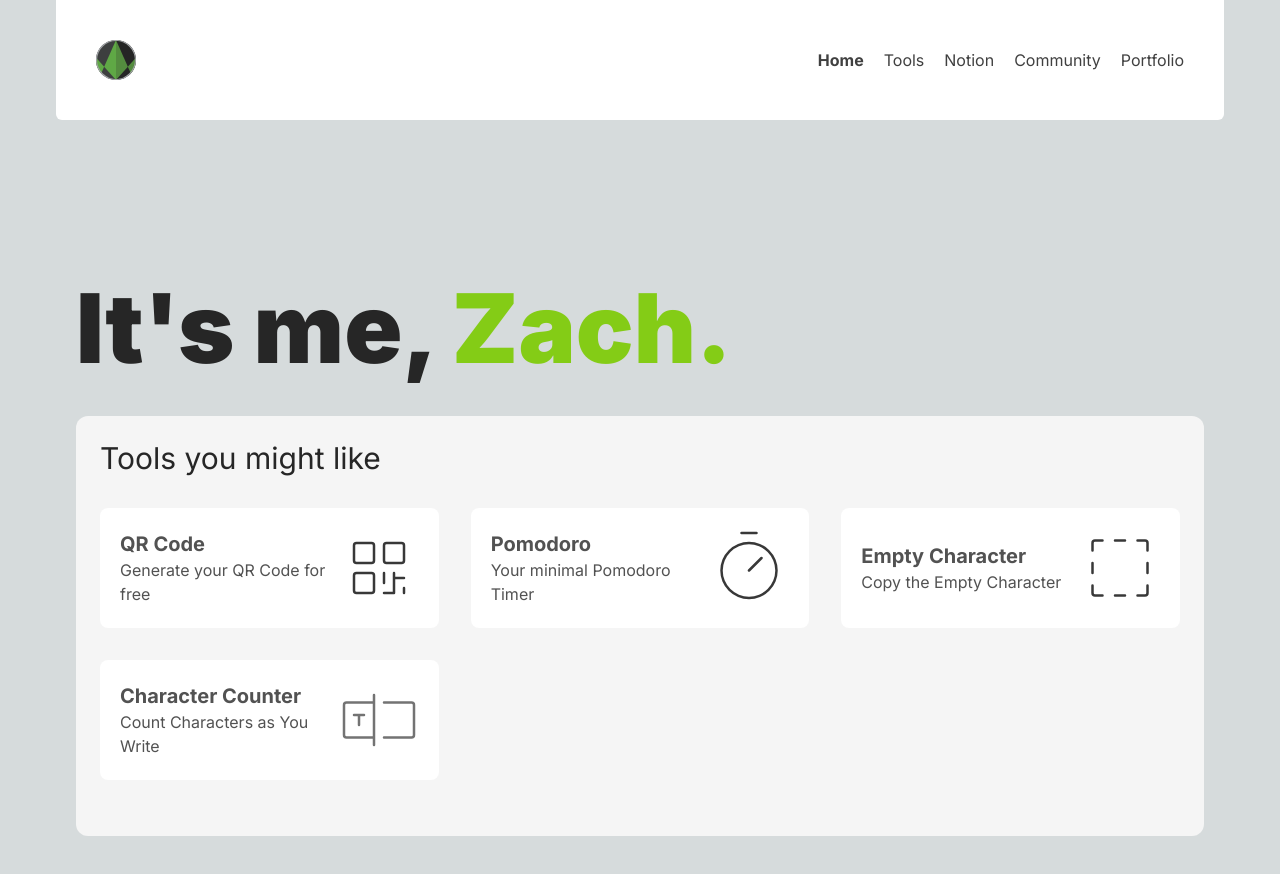
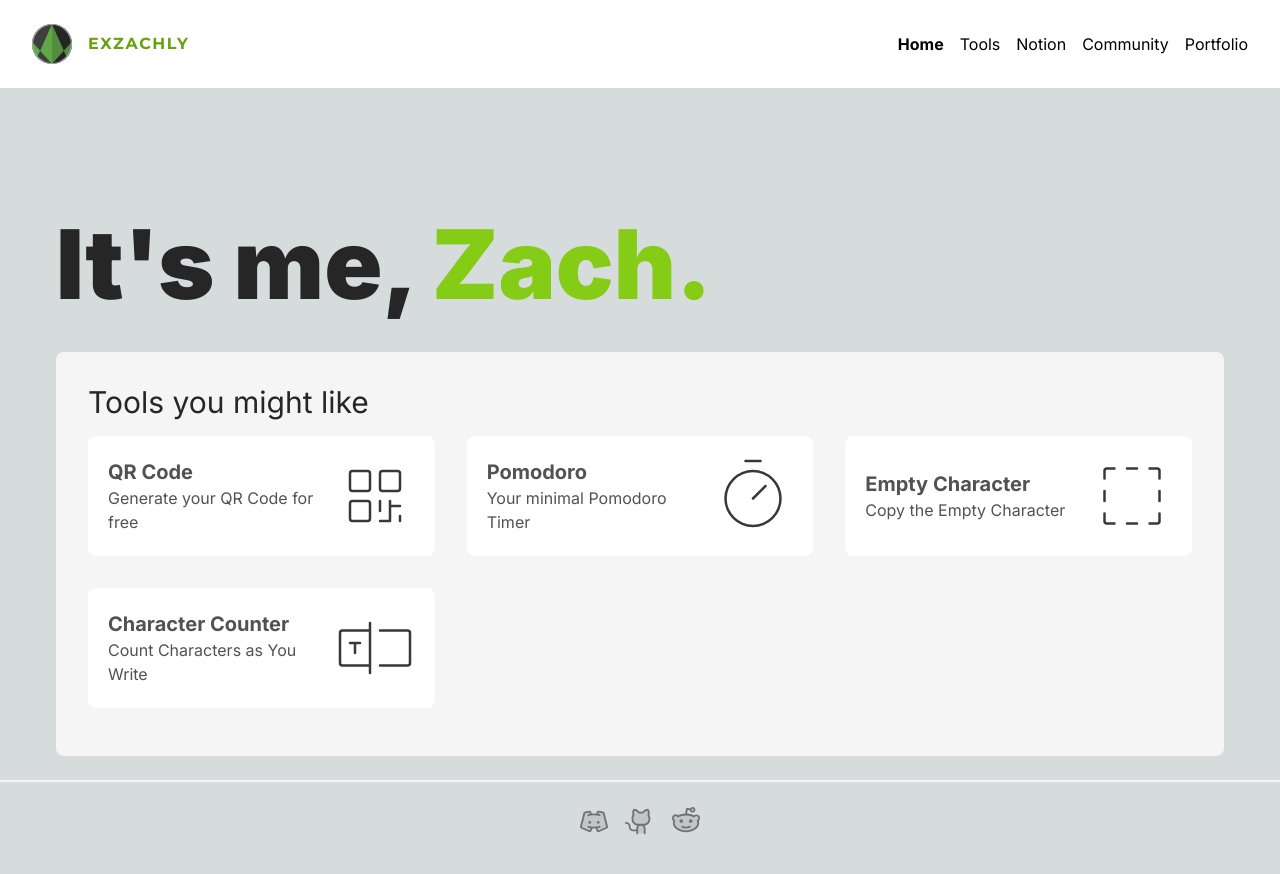
Before and after one commit to wmCmo/exzachly, a Next.js app: page / in a window 1280 px wide. Built offline with nearby package versions, Linux system fonts and the light colour scheme.

Commit message:
New navigation and footer

```diff
--- /dev/null
+++ b/src/app/components/Footer.tsx
@@ -0,0 +1,32 @@
+'use client'
+
+import Link from "next/link"
+import { DiscordLogo, GithubLogo, RedditLogo, CheckCircle } from "@phosphor-icons/react/dist/ssr"
+import { useState } from "react"
+
+export default function Footer() {
+    const [showDiscord, setShowDiscord] = useState(true);
+
+    const handleDiscord = () => {
+        navigator.clipboard.writeText('wmcmo');
+        setShowDiscord(false)
+        setTimeout(() => {
+            setShowDiscord(true)
+        }, 1000);
+    }
+
+    return (
+        <div className="flex justify-center items-center gap-4 p-6 mt-6 border-t-2 border-neutral-100 dark:border-neutral-800">
+            <div id="discord" onClick={handleDiscord} className="relative hover:cursor-copy">
+                <CheckCircle size={30} color="#a3e365" weight="duotone" id="discord-check" className={`absolute ${showDiscord ? 'opacity-0' : 'opacity-100'} transition duration-200`} />
+                <DiscordLogo size={30} color="#737373" weight="duotone" id="discord-logo" className={`cursor-copy ${showDiscord ? 'opacity-100' : 'opacity-0'} transition duration-200`} />
+            </div>
+            <Link href='https://github.com/wmCmo' target="_blank">
+                <GithubLogo size={30} color="#737373" weight="duotone" />
+            </Link>
+            <Link href='https://www.reddit.com/user/Living_Book/' target="_blank">
+                <RedditLogo size={30} color="#737373" weight="duotone" />
+            </Link>
+        </div>
+    )
+}
--- a/src/app/components/Nav.tsx
+++ b/src/app/components/Nav.tsx
@@ -1,30 +1,53 @@
 'use client'
 import Image from "next/image";
 import Link from "next/link";
+import { List } from "@phosphor-icons/react/dist/ssr";
 import { usePathname } from "next/navigation";
+import { Montserrat } from "next/font/google";
+import { useState } from "react";
+
+const montserrat = Montserrat({ subsets: ["latin"] })
 
 export default function Nav() {
+    const [navShow, setNavShow] = useState(false);
     const pages = ['home', 'tools', 'notion', 'community', 'portfolio'];
 
+    const handleToggle = () => {
+        setNavShow(prevNavShow => !prevNavShow);
+    }
+
     const pathname = usePathname();
-
     const mappedPages = pages.map(page_ => {
         return (
-            <Link href={page_ === 'home' ? '/' : `../${page_}`} key={page_}>
+            <Link href={page_ === 'notion' ? 'https://exzachly.notion.site' : page_ === 'home' ? '/' : `../${page_}`} key={page_}>
                 <li className={
-                    `${(pathname.includes('/' + ((page_ === 'home') && (pathname == '/') ? '' : page_))) ? 'font-bold' : ''} transition-transform ease-in-out hover:underline underline-offset-8 duration-300 text-center`
+                    `${(pathname.includes('/' + ((page_ === 'home') && (pathname == '/') ? '' : page_))) ? 'font-bold' : ''} my-4 hover:underline underline-offset-8 text-center`
                 }>{page_.charAt(0).toUpperCase() + page_.slice(1)}</li>
             </Link>
         )
     })
+
+    const logo = <Image src='/logo.svg' alt="logo" width={40} height={40} className="ml-6 mr-4 my-4" />;
+    const name = <h4 className={`${montserrat.className} text-lime-600 dark:text-lime-300 font-bold tracking-widest`}>EXZACHLY</h4>
+
     return (
-        <nav className="flex items-center mb-10 bg-white dark:bg-neutral-900 p-10 rounded-b-md">
-            <Link href='../'>
-                <Image className="mr-5" src={`/logo.svg`} alt="logo" width={40} height={40} />
-            </Link>
-            <ul className="flex gap-5 ml-auto flex-wrap justify-center text-neutral-700 dark:text-neutral-200">
-                {mappedPages}
-            </ul>
-        </nav>
+        <div className="sticky top-0 bg-neutral-900 mb-10">
+            <div className="select-none sm:hidden flex justify-between items-center">
+                {<List size={40} weight="light" className="mx-6 my-4 hover:cursor-pointer" onClick={handleToggle} />}
+                {name}
+                <Link href='../'>
+                    {logo}
+                </Link>
+            </div>
+            <nav className={`bg-white dark:bg-neutral-800 p-2 ${navShow ? 'block absolute sm:static w-full' : 'hidden'} sm:flex justify-between items-center`}>
+                <Link href='../' className="hidden sm:flex items-center">
+                    {logo}
+                    {name}
+                </Link>
+                <ul className="sm:flex gap-4 mx-6">
+                    {mappedPages}
+                </ul>
+            </nav>
+        </div>
     )
 }
--- a/src/app/layout.tsx
+++ b/src/app/layout.tsx
@@ -2,6 +2,7 @@ import type { Metadata } from "next";
 import { Inter } from "next/font/google";
 import "./globals.css";
 import Nav from "./components/Nav";
+import Footer from "./components/Footer";
 
 const inter = Inter({ subsets: ["latin"] });
 
@@ -16,10 +17,13 @@ export default function RootLayout({
   children: React.ReactNode;
 }>) {
   return (
-    <html lang="en">
-      <body className={`${inter.className} sm:mx-14`}>
-        <Nav/>
-        {children}
+    <html lang="en" className="h-svh">
+      <body className={`${inter.className} h-full`}>
+        <Nav />
+        <div id="main" className="mx-5 sm:mx-14">
+          {children}
+        </div>
+        <Footer />
       </body>
     </html>
   );
--- a/src/app/page.tsx
+++ b/src/app/page.tsx
@@ -3,8 +3,8 @@ import Tools from "./tools/page"
 export default function Home() {
 
   return (
-    <main className="mx-5">
-      <h1 className="text-neutral-800 dark:text-neutral-200 mt-40 text-vw leading-none sm:text-8xl font-black">It&apos;s me, <span className="text-lime-500">Zach.</span></h1>
+    <main className="">
+      <h1 className="text-neutral-800 dark:text-neutral-200 mt-32 mb-10 text-vw leading-none sm:text-8xl font-black">It&apos;s me, <span className="text-lime-500">Zach.</span></h1>
       <Tools />
     </main>
   )
--- a/src/app/tools/page.tsx
+++ b/src/app/tools/page.tsx
@@ -25,13 +25,13 @@ export default function Tools() {
             name: "Character Counter",
             path: "/tools/char-count",
             desc: "Count Characters as You Write",
-            file: <Textbox fill="#383838" weight="thin" className="dark: fill-neutral-500" size='5em' />
+            file: <Textbox fill="#383838" weight="thin" className="dark:fill-neutral-500" size='5em' />
         }
     ]
     const mappedTools = tools.map((tool) => {
         return (
             <Link href={tool.path} key={tool.name} className="text-neutral-600 dark:text-neutral-300" target={tool.name === 'Pomodoro' ? '_blank' : ''}>
-                <div className="p-5 flex items-center justify-between bg-white dark:bg-neutral-800 rounded-lg">
+                <div className=" mt-4 sm:mt-0 p-5 flex items-center justify-between bg-white hover:bg-neutral-50 dark:bg-neutral-800 dark:hover:bg-neutral-700 rounded-lg transition duration-200">
                     <div className="col">
                         <h4 className="text-xl font-bold">{tool.name}</h4>
                         <p className="dark:text-neutral-300">{tool.desc}</p>
@@ -44,13 +44,13 @@ export default function Tools() {
         )
     })
     return (
-        <>
-            <div className="my-10 p-6 bg-neutral-100 dark:bg-neutral-900 rounded-xl">
+        <div className="h-full">
+            <div className="p-8 bg-neutral-100 dark:bg-neutral-900 rounded-lg">
                 <h2 className="text-neutral-800 dark:text-neutral-200 text-3xl">Tools you might like</h2>
-                <div className="sm:grid grid-cols-2 gap-8 lg:grid-cols-3 py-8">
+                <div className="sm:grid grid-cols-2 gap-8 lg:grid-cols-3 py-4">
                     {mappedTools}
                 </div>
             </div>
-        </>
+        </div>
     )
 }
```
